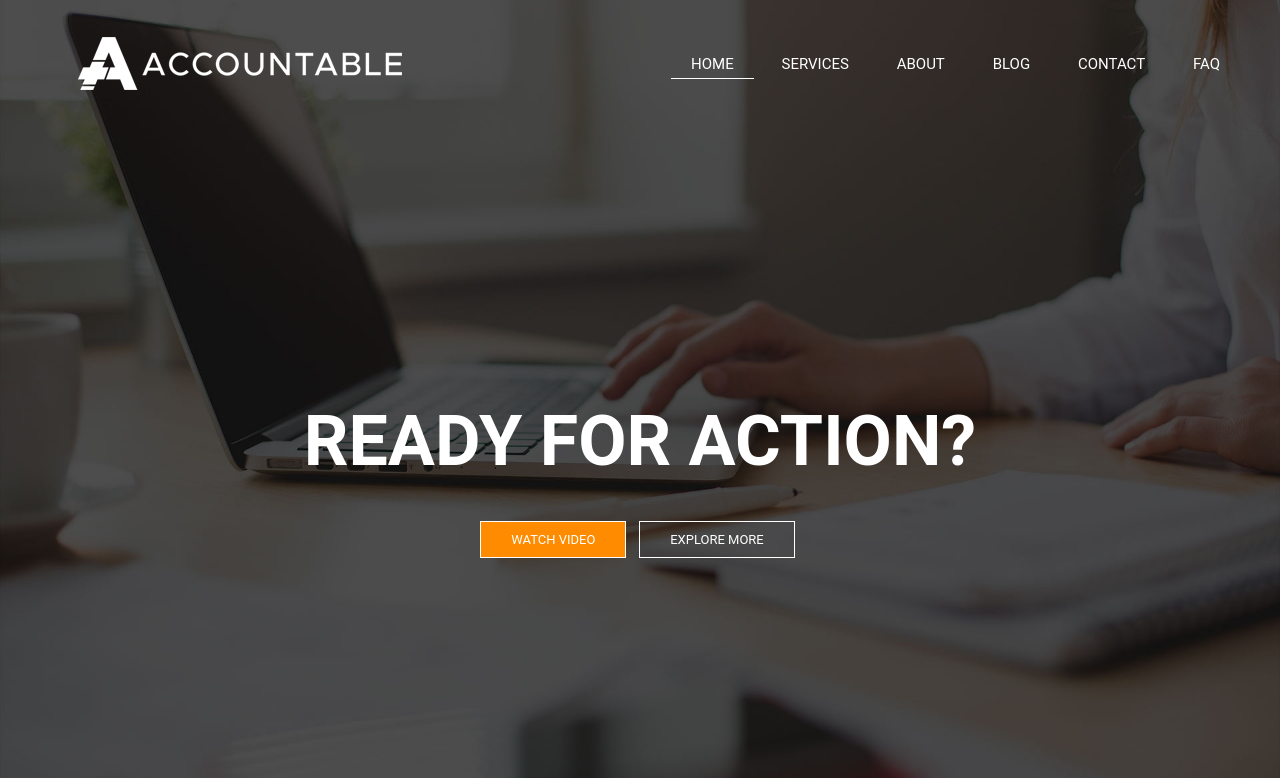
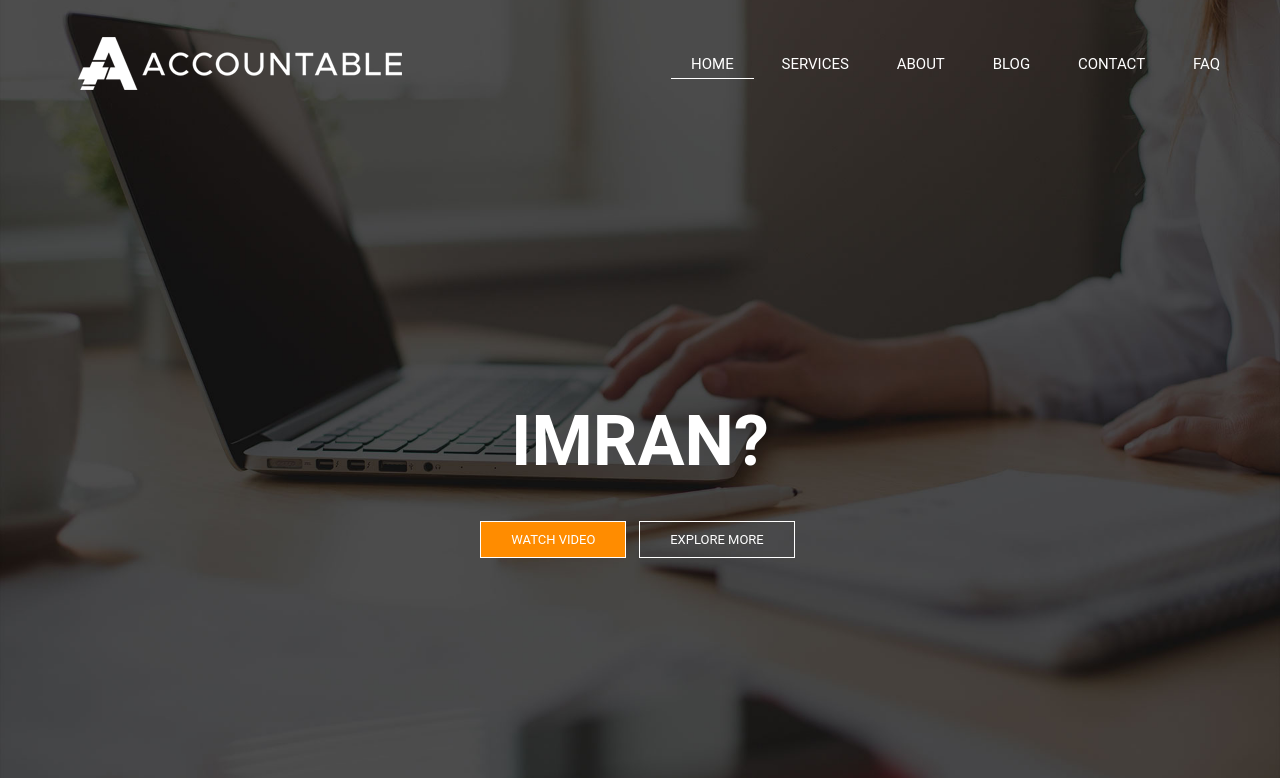
Before and after one commit to edith01/lab3, a plain HTML site: page index.html in a window 1280 px wide. Shown: the top 778 px of the page. Drawn offline with Linux system fonts and the light colour scheme.

Commit message:
Update index.html

```diff
--- a/index.html
+++ b/index.html
@@ -2,7 +2,7 @@
 <html>
 	<head>
 		<meta charset="UTF-8">
-		<title>Jowe Boy&apos;s Website</title>
+		<title>Imran&apos;s Website</title>
 		<link href="style.css" rel="stylesheet" type="text/css">
 	</head>
 
@@ -22,7 +22,7 @@
 				</ul>
 			</div>
 			<div class="hero">
-				<h1>Ready for Action?</h1>
+				<h1>Imran?</h1>
 				<div class="button">
 					<a href="" class="btn btn-one">Watch Video</a>
 					<a href="" class="btn btn-two">Explore More</a>
```
